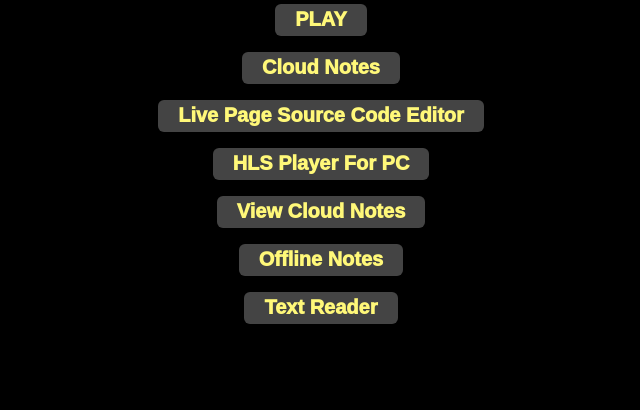
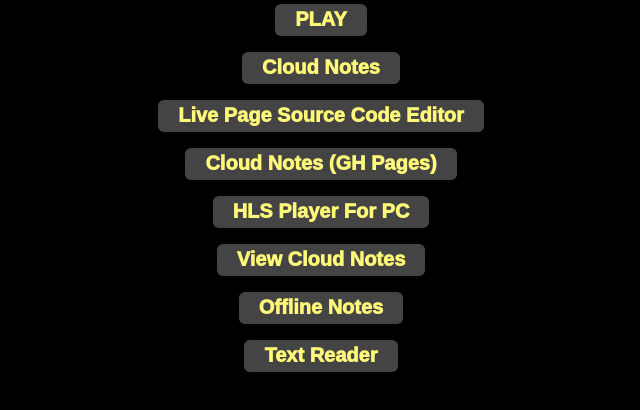
Before and after one commit to 1NRP/1, a plain HTML site: page index.html in a window 1280 px wide. Shown: the part 80-490 px from the top of the page, without its empty margins (319-959 px from the left). Drawn offline with Linux system fonts and the light colour scheme.

Commit message:
Update index.html

```diff
--- a/index.html
+++ b/index.html
@@ -40,6 +40,7 @@
     <a href="https://nrp10.github.io/play">PLAY</a>
     <p></p><a href="https://1msg.vercel.app">Cloud Notes</a></p>
     <p><a href="code">Live Page Source Code Editor</a></p>
+    <p><a href="hls">Cloud Notes (GH Pages)</a></p>
     <p><a href="hls">HLS Player For PC</a></p>
     <p><a href="note">View Cloud Notes</a></p>
     <p><a href="offnote">Offline Notes</a><p>
```
